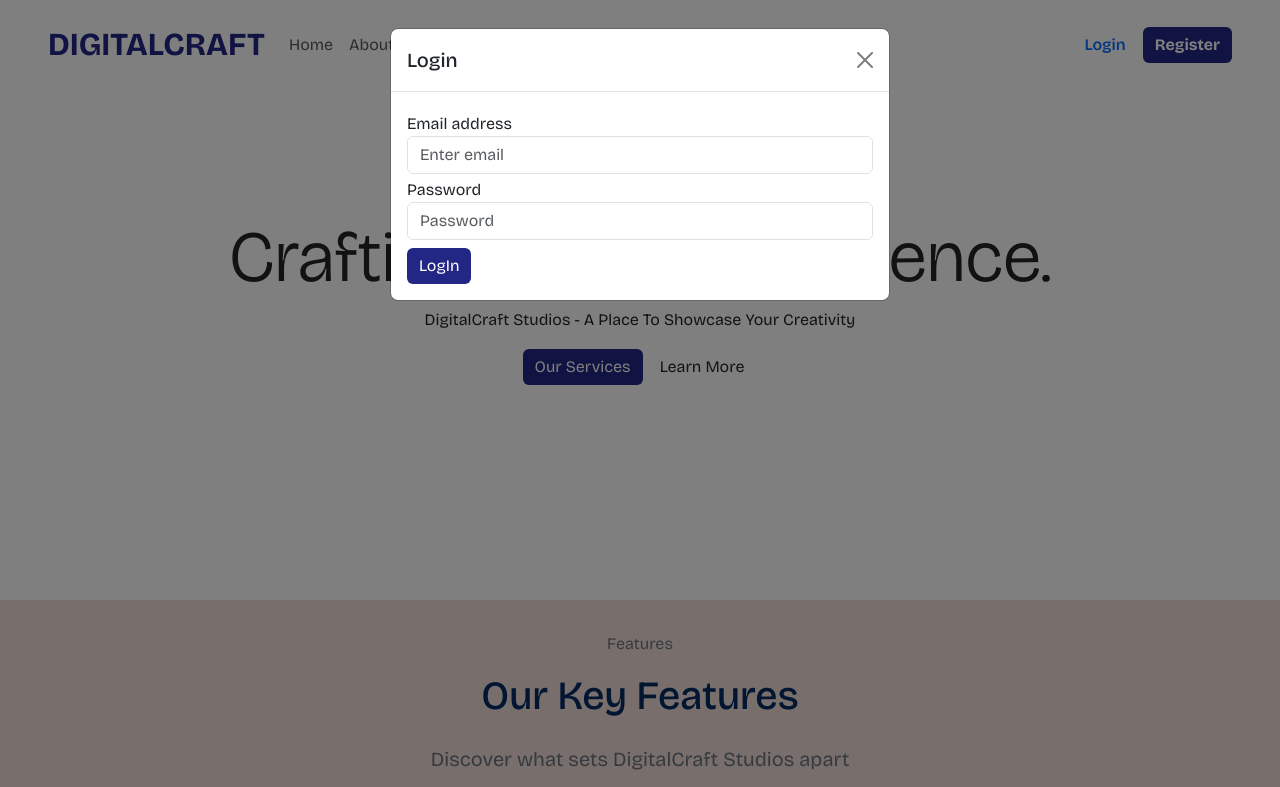
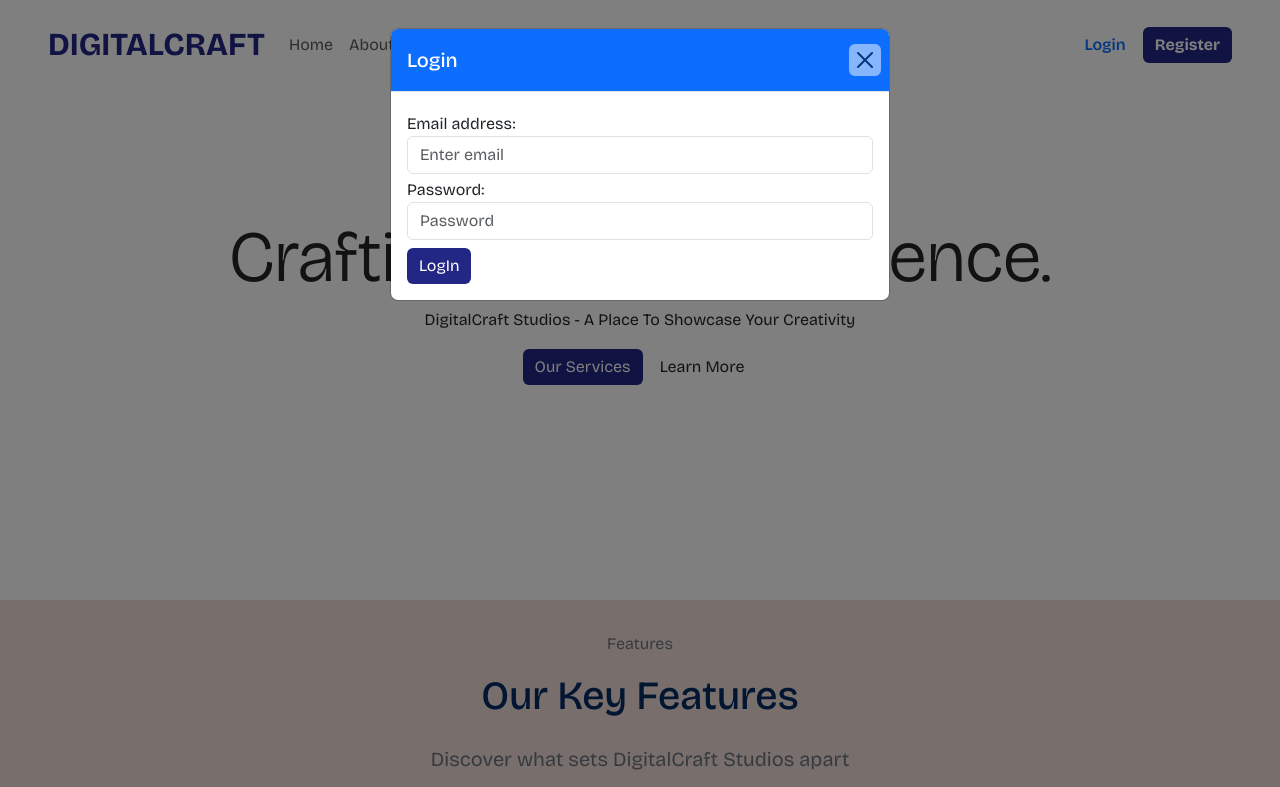
Before and after one commit to UmeshSingh2000/Digital-Craft, a plain HTML site: page index.html in a window 1280 px wide. Both pictures are taken after a click on the button "Login". Shown: the top 787 px of the page. Drawn offline with nearby package versions, Linux system fonts and the light colour scheme.

Commit message:
style change for login modal

```diff
--- a/index.html
+++ b/index.html
@@ -179,19 +179,19 @@
       <div class="modal fade" id="exampleModal" tabindex="-1" aria-labelledby="exampleModalLabel" aria-hidden="true">
         <div class="modal-dialog">
           <div class="modal-content">
-            <div class="modal-header">
-              <h1 class="modal-title fs-5" id="exampleModalLabel">Login</h1>
-              <button type="button" class="btn-close" data-bs-dismiss="modal" aria-label="Close"></button>
+            <div class="modal-header bg-primary text-white">
+              <h1 class="modal-title fs-5 text-center" id="exampleModalLabel">Login</h1>
+              <button type="button" class="btn-close bg-white" data-bs-dismiss="modal" aria-label="Close"></button>
             </div>
             <div class="modal-body">
               <div class="card-body">
                 <form>
                   <div class="form-group mt-1">
-                    <label for="email">Email address</label>
+                    <label for="email">Email address:</label>
                     <input type="email" class="form-control" id="email" placeholder="Enter email" required>
                   </div>
                   <div class="form-group mt-1">
-                    <label for="password">Password</label>
+                    <label for="password">Password:</label>
                     <input type="password" class="form-control" id="password" placeholder="Password" required>
                   </div>
                   <button type="submit" class="btn btn-primary mt-2">LogIn</button>
```
